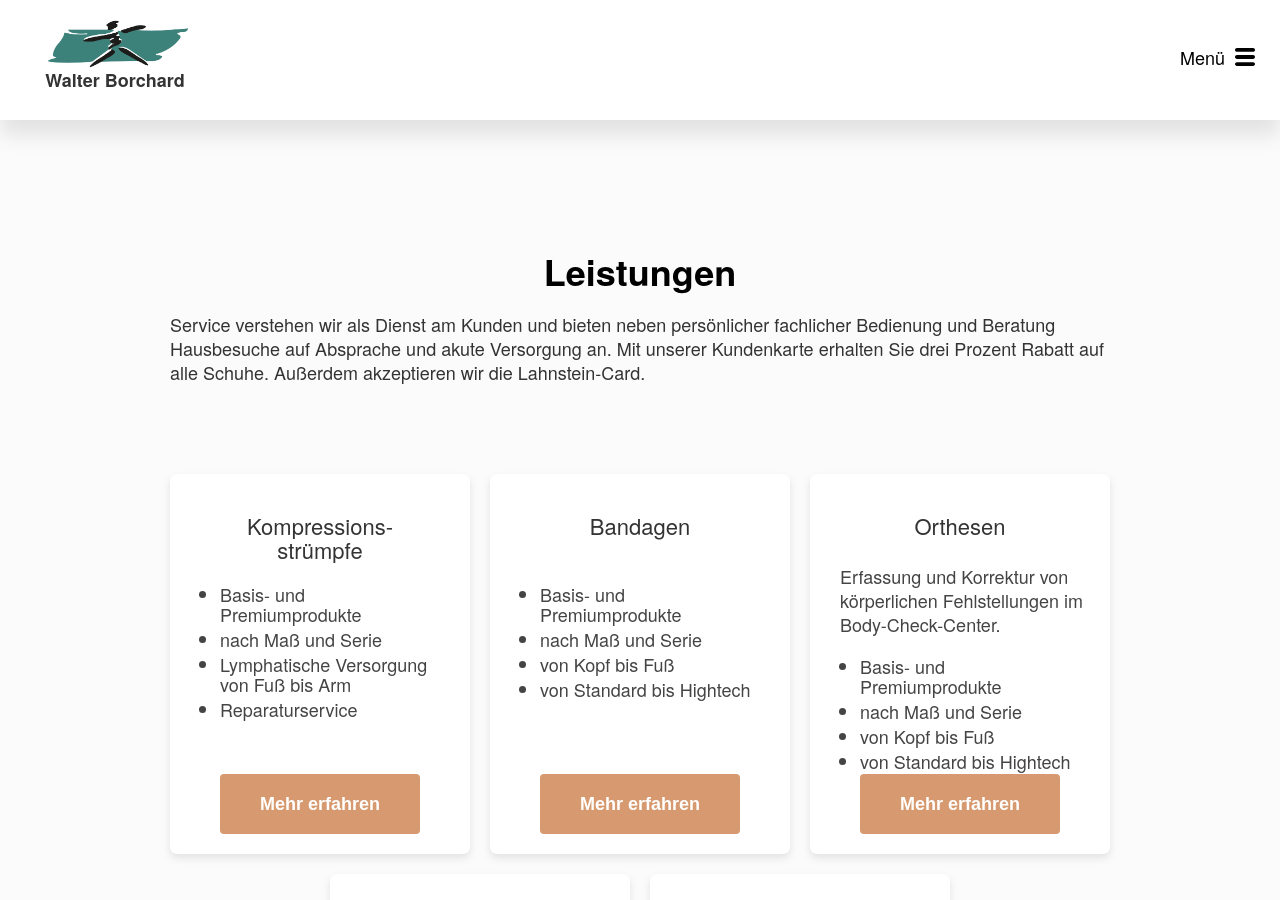
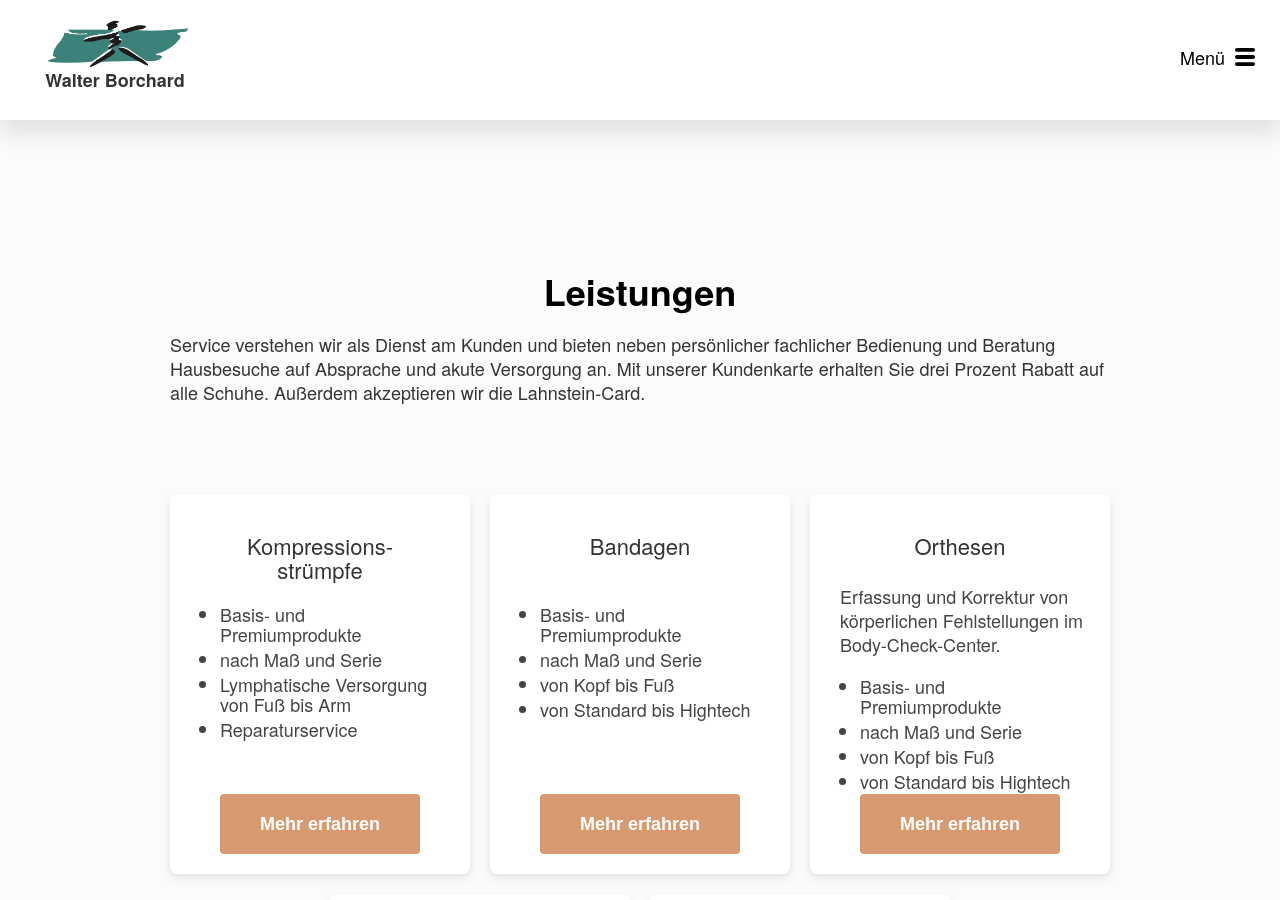
Before and after one commit to JohannesBorchard/Borchard-Orthopaedie, a Jekyll site: the page built from pages/sanitaetshaus.html, in a window 1280 px wide and 900 px high, scrolled down 841 px. Built offline with Jekyll 4.4.1, drawn with Linux system fonts in a browser that asks for light colours.

Commit message:
Header Margin Korrektur

```diff
--- a/_includes/css/main.css
+++ b/_includes/css/main.css
@@ -493,10 +493,6 @@ p a:hover {
 
     }
 
-    .section {
-        margin-top: 80px;
-    }
-
 
     .institution{
       margin: 0 0 1rem 0;
--- a/pages/orthopaedie-schuhtechnik.html
+++ b/pages/orthopaedie-schuhtechnik.html
@@ -38,8 +38,8 @@ permalink: /orthopaedie-schuhtechnik
     </div>
 
     <div class="section">
+        <h2>Leistungen</h2>
         <div class="text">
-        <h2>Leistungen</h2>
         <p>Service verstehen wir als Dienst am Kunden und bieten neben persönlicher fachlicher Bedienung und Beratung Hausbesuche auf Absprache und akute Versorgung an. Mit unserer Kundenkarte erhalten Sie drei Prozent Rabatt auf alle Schuhe. Außerdem akzeptieren wir die Lahnstein-Card. Wir bieten Einlagen- und Schuhkontrolle und unsere Meisterwerkstatt befindet sich direkt im Haus. </p>
     </div>
     </div>
@@ -128,8 +128,8 @@ permalink: /orthopaedie-schuhtechnik
 
 
     <div class="section">
+        <h2>Schmerzen</h2>
         <div class="text">
-            <h2>Schmerzen</h2>
             <p>Für Sie als Kunde ist es wichtig zu erfahren, was gegen Ihre Schmerzen konkret hilft. Darum gehen wir auf verschiedene Schmerzbereiche ein und stellen eine Auswahl an therapeutischen Möglichkeiten zur Behandlung vor.</p>
             <p>Grundsätzlich gilt bei jeder Maßnahme, dass eine klare Diagnose hilft, die richtige Behandlung zu finden. Darum ist es wichtig, erst zum Arzt/Facharzt zu gehen um eine gezielte Diagnose zu erstellen.</p>
         </div>
--- a/pages/sanitaetshaus.html
+++ b/pages/sanitaetshaus.html
@@ -34,8 +34,9 @@ permalink: /sanitaetshaus
         <p>Sanitätshäuser sind Teil des Gesundheitswesens und übernehmen die Versorgung von Patienten in den Bereichen Sanitätsartikel und Orthopädietechnik. Ein Bindeglied zwischen Orthopädie, Sanitätshaus und Prophylaxe ist unser Sani-Fit-Shop. Das Sortiment unseres Sanitätshauses ist umfangreich und wird ständig erweitert. Alle Produkte von Basis bis Premium sind von hoher Qualität.</p>
     </div>
     <div class="section">
+        <h2>Leistungen</h2>
     <div class="text">
-        <h2>Leistungen</h2>
+
         <p>Service verstehen wir als Dienst am Kunden und bieten neben persönlicher fachlicher Bedienung und Beratung Hausbesuche auf Absprache und akute Versorgung an. Mit unserer Kundenkarte erhalten Sie drei Prozent Rabatt auf alle Schuhe. Außerdem akzeptieren wir die Lahnstein-Card.
         </p>
     </div>
@@ -108,8 +109,9 @@ permalink: /sanitaetshaus
     </div>
     </div>
     <div class="section">
+        <h2>Schmerzen</h2>
     <div class="text">
-        <h2>Schmerzen</h2>
+
         <p>Für Sie als Kunde ist es wichtig zu erfahren, was gegen Ihre Schmerzen konkret hilft. Darum gehen wir auf verschiedene Schmerzbereiche ein und stellen eine Auswahl an therapeutischen Möglichkeiten zur Behandlung vor.</p>
         <p>Grundsätzlich gilt bei jeder Maßnahme, dass eine klare Diagnose hilft, die richtige Behandlung zu finden. Darum ist es wichtig, erst zum Arzt/Facharzt zu gehen um eine gezielte Diagnose zu erstellen.</p>
     </div>
```
